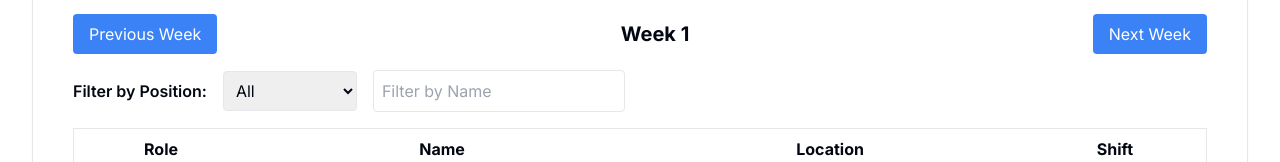
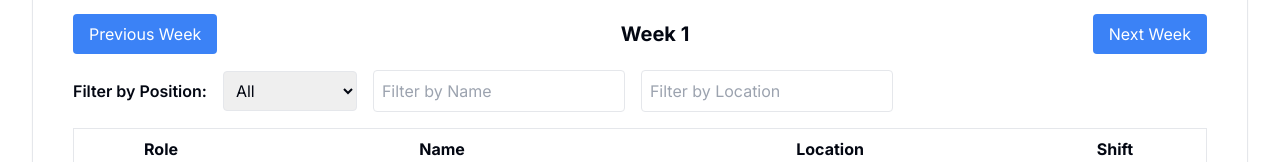
Before and after one commit to Tejaswgupta/hrms, a Next.js app: page /admin in a window 1280 px wide. Shown: the part 610-772 px from the top of the page. Built offline with nearby package versions, Linux system fonts and the light colour scheme.

Commit message:
filter by location

```diff
--- a/components/component/ScheduleForRotation.tsx
+++ b/components/component/ScheduleForRotation.tsx
@@ -761,6 +761,7 @@ const ScheduleForRotation: React.FC = () => {
   const [currentWeek, setCurrentWeek] = useState<number>(1);
   const [filterPosition, setFilterPosition] = useState<string | null>(null);
   const [filterName, setFilterName] = useState<string | null>(null);
+  const [filterLocation,setFilterLocation]=useState<string | null>(null);
   const [editedDetails, setEditedDetails] = useState<{
     [key: string]: ScheduleDetail;
   }>({});
@@ -899,8 +900,11 @@ const ScheduleForRotation: React.FC = () => {
       const matchesName =
         !filterName ||
         detail.name.toLowerCase().includes(filterName.toLowerCase());
-      return matchesPosition && matchesName;
-    }),
+      const matchesLocation =
+        !filterLocation ||
+        filterLocation === "All" ||
+        detail.location === filterLocation;
+      return matchesPosition && matchesName && matchesLocation;    }),
   }));
 
   const currentWeekSchedule = filteredSchedule.find(
@@ -949,6 +953,15 @@ const ScheduleForRotation: React.FC = () => {
           value={filterName ?? ""}
           onChange={(e) =>
             setFilterName(e.target.value === "" ? null : e.target.value)
+          }
+          className="p-2 border rounded"
+        />
+        <input
+          type="text"
+          placeholder="Filter by Location"
+          value={filterLocation ?? ""}
+          onChange={(e) =>
+            setFilterLocation(e.target.value === "" ? null : e.target.value)
           }
           className="p-2 border rounded"
         />
```
